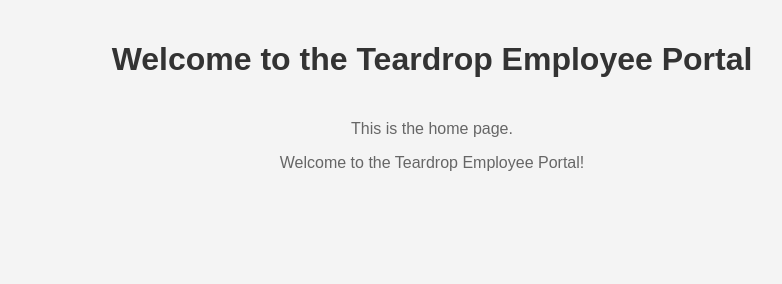
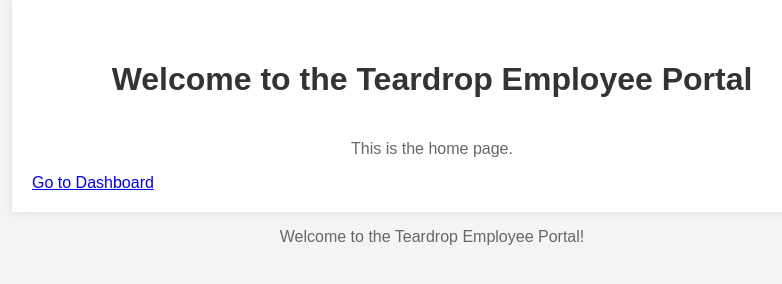
Before and after one commit to RyderLangston/TeardropEmployeePortal, a plain HTML site: page Employee Portal/index.html in a window 1280 px wide. Shown: the whole page, without its empty margins (208-990 px from the left). Drawn offline with Linux system fonts and the light colour scheme.

Commit message:
Update index.html

```diff
--- a/Employee Portal/index.html
+++ b/Employee Portal/index.html
@@ -7,8 +7,11 @@
     <title>Teardrop Employee Portal</title>
 </head>
 <body>
-    <h1>Welcome to the Teardrop Employee Portal</h1>
-    <p>This is the home page.</p>
+    <div class="container">
+        <h1>Welcome to the Teardrop Employee Portal</h1>
+        <p>This is the home page.</p>
+        <a href="dashboard.html">Go to Dashboard</a>
+    </div>
     <script src="script.js"></script>
 </body>
 </html>
```
